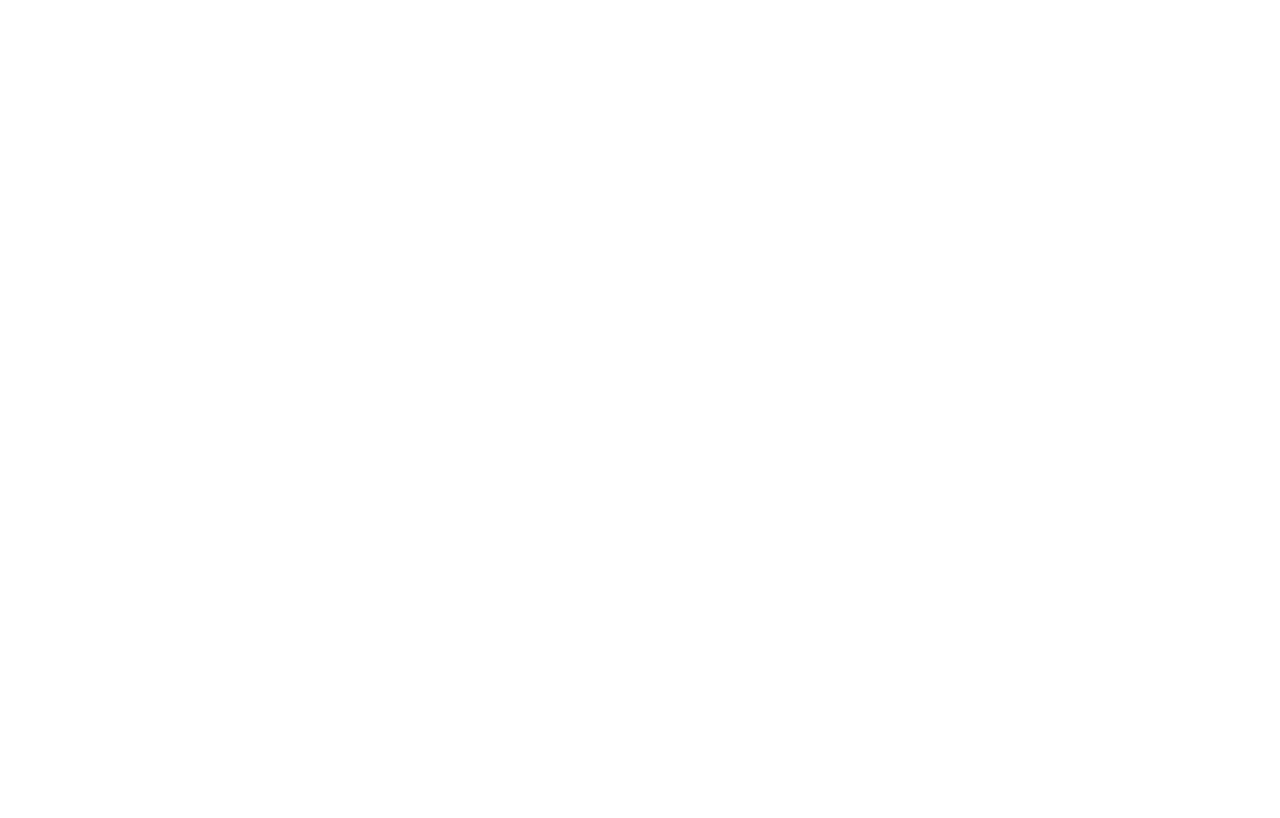
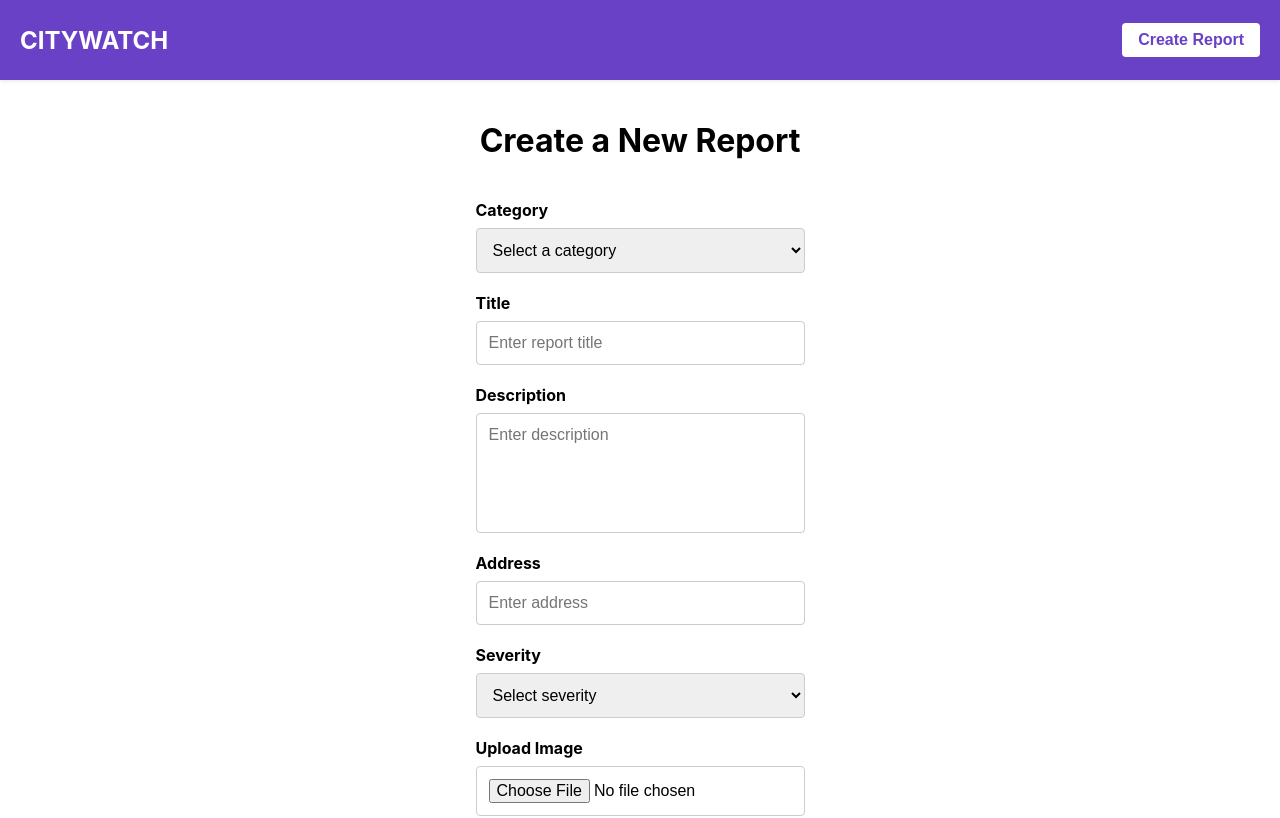
Before and after one commit to ms-977/CityWatch, a React (Create React App) app: page /create-report in a window 1280 px wide. Before the commit this address had no page. Shown: the top 818 px of the page. Built offline with nearby package versions, Linux system fonts and the light colour scheme.

Commit message:
Implement "Create Report" page with ReportForm component (#9)

```diff
--- a/src/App.js
+++ b/src/App.js
@@ -7,6 +7,7 @@
 import RegisterPage from './pages/RegisterPage';
 import AllReportsPage from './pages/AllReportsPage';
 import MyReportsPage from './pages/MyReportsPage';
+import CreateReportPage from './pages/CreateReportPage';
 import ForgotPasswordPage from './pages/ForgotPasswordPage';
 
 const App = () => {
@@ -21,6 +22,7 @@
           <Route path="/map" element={<MapPage />} />
           <Route path="/all-reports" element={<AllReportsPage />} />
           <Route path="/my-reports" element={<MyReportsPage />} />
+          <Route path="/create-report" element={<CreateReportPage />} />
         </Routes>
       </div>
     </Router>
--- /dev/null
+++ b/src/components/ReportForm/ReportForm.css
@@ -0,0 +1,39 @@
+.report-form {
+    display: flex;
+    flex-direction: column;
+    gap: 20px;
+    max-width: 600px;
+    margin: 0 auto;
+    padding: 20px;
+  }
+
+  .form-group {
+    display: flex;
+    flex-direction: column;
+  }
+
+  label {
+    margin-bottom: 8px;
+    font-size: 16px;
+    font-weight: bold;
+  }
+
+  .form-input {
+    width: 100%;
+    padding: 12px;
+    border: 1px solid #ccc;
+    border-radius: 4px;
+    font-size: 16px;
+    font-family: 'Arial', sans-serif;
+    box-sizing: border-box;
+  }
+
+  textarea.form-input {
+    resize: none;
+    height: 120px;
+  }
+
+  .submit-button {
+    margin-top: 20px;
+    width: 100%;
+  }
--- /dev/null
+++ b/src/components/ReportForm/ReportForm.js
@@ -0,0 +1,126 @@
+import React, { useState } from 'react';
+import StyledButton from '../StyledButton';
+import './ReportForm.css';
+
+const ReportForm = () => {
+  const [formData, setFormData] = useState({
+    category: '',
+    title: '',
+    description: '',
+    address: '',
+    severity: '',
+    image: null,
+  });
+
+  const handleChange = (e) => {
+    const { name, value } = e.target;
+    setFormData((prevData) => ({
+      ...prevData,
+      [name]: value,
+    }));
+  };
+
+  const handleImageUpload = (e) => {
+    setFormData((prevData) => ({
+      ...prevData,
+      image: e.target.files[0],
+    }));
+  };
+
+  const handleSubmit = () => {
+    console.log('Form submitted:', formData);
+  };
+
+  return (
+    <form className="report-form" onSubmit={(e) => e.preventDefault()}>
+      <div className="form-group">
+        <label htmlFor="category">Category</label>
+        <select
+          id="category"
+          name="category"
+          value={formData.category}
+          onChange={handleChange}
+          className="form-input"
+        >
+          <option value="">Select a category</option>
+          <option value="Road Issue">Road Issue</option>
+          <option value="Lighting">Lighting</option>
+          <option value="Garbage">Garbage</option>
+        </select>
+      </div>
+
+      <div className="form-group">
+        <label htmlFor="title">Title</label>
+        <input
+          type="text"
+          id="title"
+          name="title"
+          placeholder="Enter report title"
+          value={formData.title}
+          onChange={handleChange}
+          className="form-input"
+        />
+      </div>
+
+      <div className="form-group">
+        <label htmlFor="description">Description</label>
+        <textarea
+          id="description"
+          name="description"
+          placeholder="Enter description"
+          value={formData.description}
+          onChange={handleChange}
+          className="form-input"
+        />
+      </div>
+
+      <div className="form-group">
+        <label htmlFor="address">Address</label>
+        <input
+          type="text"
+          id="address"
+          name="address"
+          placeholder="Enter address"
+          value={formData.address}
+          onChange={handleChange}
+          className="form-input"
+        />
+      </div>
+
+      <div className="form-group">
+        <label htmlFor="severity">Severity</label>
+        <select
+          id="severity"
+          name="severity"
+          value={formData.severity}
+          onChange={handleChange}
+          className="form-input"
+        >
+          <option value="">Select severity</option>
+          <option value="Low">Low</option>
+          <option value="Medium">Medium</option>
+          <option value="High">High</option>
+        </select>
+      </div>
+
+      <div className="form-group">
+        <label htmlFor="image">Upload Image</label>
+        <input
+          type="file"
+          id="image"
+          onChange={handleImageUpload}
+          className="form-input"
+        />
+      </div>
+
+      <StyledButton
+        text="Submit Report"
+        onClick={handleSubmit}
+        fullWidth
+        className="submit-button"
+      />
+    </form>
+  );
+};
+
+export default ReportForm;
--- /dev/null
+++ b/src/pages/CreateReportPage.js
@@ -0,0 +1,20 @@
+import React from 'react';
+import Header from '../components/Header';
+import Footer from '../components/Footer';
+import ReportForm from '../components/ReportForm/ReportForm';
+import './styles/CreateReportPage.css';
+
+const CreateReportPage = () => {
+  return (
+    <div className="create-report-page">
+      <Header />
+      <div className="form-container">
+        <h1>Create a New Report</h1>
+        <ReportForm />
+      </div>
+      <Footer />
+    </div>
+  );
+};
+
+export default CreateReportPage;
--- /dev/null
+++ b/src/pages/styles/CreateReportPage.css
@@ -0,0 +1,17 @@
+.create-report-page {
+    display: flex;
+    flex-direction: column;
+    min-height: 100vh;
+  }
+
+  .form-container {
+    flex: 1;
+    padding: 20px;
+    max-width: 800px;
+    margin: 0 auto;
+  }
+
+  h1 {
+    text-align: center;
+    margin-bottom: 20px;
+  }
```
